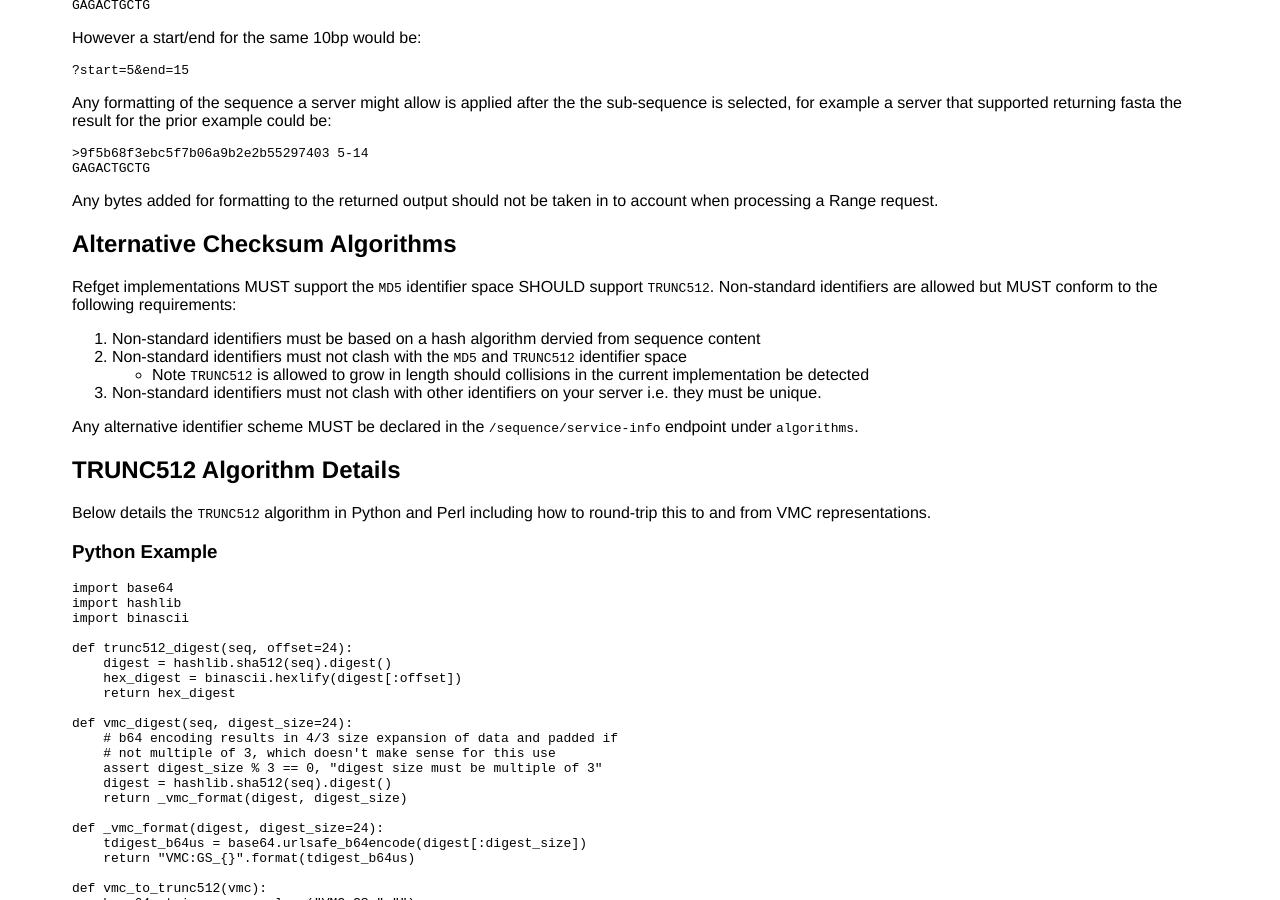
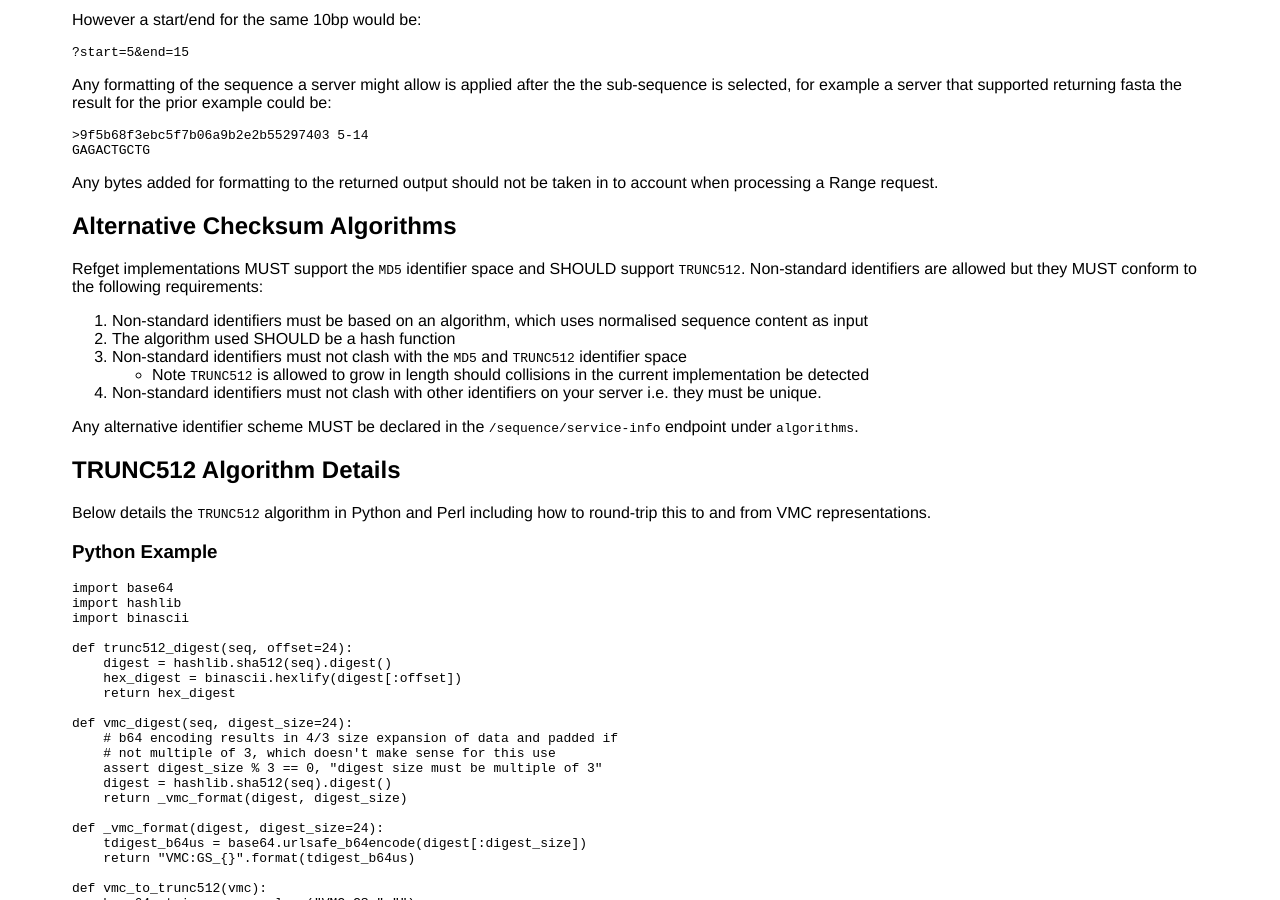
Before and after one commit to samtools/hts-specs, a Jekyll site: the page built from refget.md, in a window 1280 px wide and 900 px high, scrolled down 6700 px. Built offline with Jekyll 4.4.1, drawn with Linux system fonts in a browser that asks for light colours; some of the changed text lies outside the part shown.

Commit message:
Clarification of terms and text
- ID is meant to be the checksum ID not the algorithm used
- Typo dervied now fixed
- Re-jig of alternative checksum algorithms as the original text didn't scan

```diff
--- a/refget.md
+++ b/refget.md
@@ -120,7 +120,7 @@ Content-type: text/vnd.ga4gh.refget.v1.0.0+plain
 
 | Parameter | Data Type | Required | Description                                                                                                                                                                                                         |
 |-----------|-----------|----------|---------------------------------------------------------------------------------------------------------------------------------------------------------------------------------------------------------------------|
-| `id`      | string    | Yes      | A string specifying an identifier for the sequence to be returned. The identifier shall be a checksum derived from the sequence using one of the supported checksum algorithms, or a server specific checksum algorithm identifier. |
+| `id`      | string    | Yes      | A string specifying an identifier to retrieve sequence for using one of the defined checksum algorithms or a server-specific checksum algorithm.|
 
 #### Query parameters
 
@@ -167,7 +167,7 @@ Content-type: application/vnd.ga4gh.refget.v1.0.0+json
 
 | Parameter | Data Type | Required | Description                                                                                                                                                                                                         |
 |-----------|-----------|----------|---------------------------------------------------------------------------------------------------------------------------------------------------------------------------------------------------------------------|
-| `id`      | string    | Yes      | A string specifying an identifier to retrieve metadata for. The identifier shall be a checksum derived from the sequence using one of the supported checksum algorithms, or a server specific checksum algorithm identifier. |
+| `id`      | string    | Yes      | A string specifying an identifier to retrieve metadata for using one of the defined checksum algorithms or a server-specific checksum algorithm.|
 
 #### Response
 
@@ -358,12 +358,13 @@ Any bytes added for formatting to the returned output should not be taken in to
 
 ## Alternative Checksum Algorithms
 
-Refget implementations MUST support the `MD5` identifier space SHOULD support `TRUNC512`. Non-standard identifiers are allowed but MUST conform to the following requirements:
+Refget implementations MUST support the `MD5` identifier space and SHOULD support `TRUNC512`. Non-standard identifiers are allowed but they MUST conform to the following requirements:
 
-1. Non-standard identifiers must be based on a hash algorithm dervied from sequence content
-2. Non-standard identifiers must not clash with the `MD5` and `TRUNC512` identifier space
+1. Non-standard identifiers must be based on an algorithm, which uses normalised sequence content as input
+2. The algorithm used SHOULD be a hash function
+3. Non-standard identifiers must not clash with the `MD5` and `TRUNC512` identifier space
   - Note `TRUNC512` is allowed to grow in length should collisions in the current implementation be detected
-3. Non-standard identifiers must not clash with other identifiers on your server i.e. they must be unique.
+4. Non-standard identifiers must not clash with other identifiers on your server i.e. they must be unique.
 
 Any alternative identifier scheme MUST be declared in the `/sequence/service-info` endpoint under `algorithms`.
 
```
